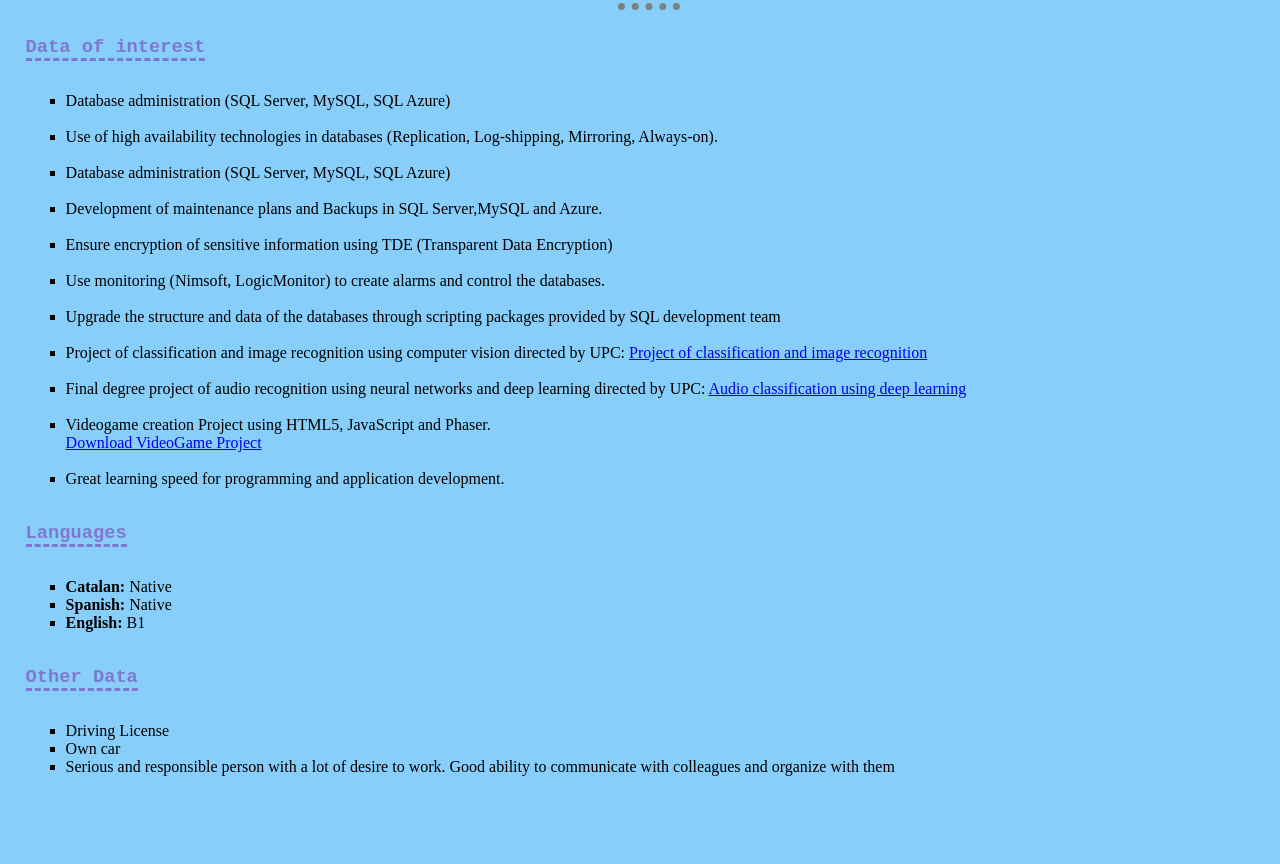
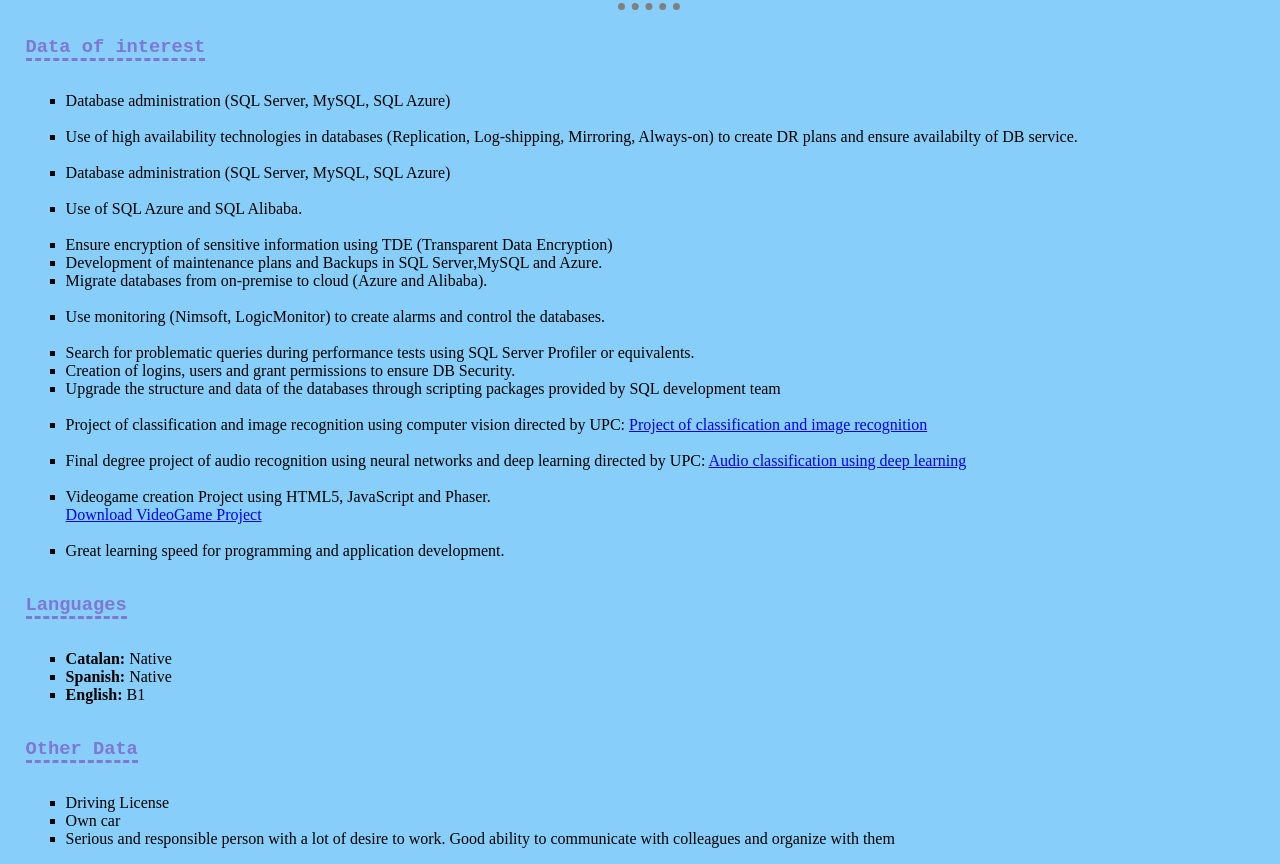
Before and after one commit to SergiBadia/cv, a plain HTML site: page index.html in a window 1280 px wide. Shown: the part 1057-1921 px from the top of the page. Before the commit the page ends 1849 px from the top, so only its background shows below. Drawn offline with Linux system fonts and the light colour scheme.

Commit message:
Curriculum updated

```diff
--- a/index.html
+++ b/index.html
@@ -125,7 +125,7 @@
     </li>
     <br>
     <li>
-      Use of high availability technologies in databases (Replication, Log-shipping, Mirroring, Always-on).
+      Use of high availability technologies in databases (Replication, Log-shipping, Mirroring, Always-on) to create DR plans and ensure availabilty of DB service.
     </li>
     <br>
     <li>
@@ -133,17 +133,29 @@
     </li>
     <br>
     <li>
-      Development of maintenance plans and Backups in SQL Server,MySQL and Azure.
+      Use of SQL Azure and SQL Alibaba.
     </li>
     <br>
     <li>
       Ensure encryption of sensitive information using TDE (Transparent Data Encryption)
+    </li>
+    <li>
+      Development of maintenance plans and Backups in SQL Server,MySQL and Azure.
+    </li>
+    <li>
+      Migrate databases from on-premise to cloud (Azure and Alibaba).
     </li>
     <br>
     <li>
       Use monitoring (Nimsoft, LogicMonitor) to create alarms and control the databases.
     </li>
     <br>
+    <li>
+      Search for problematic queries during performance tests using SQL Server Profiler or equivalents.
+    </li>
+    <li>
+      Creation of logins, users and grant permissions to ensure DB Security.
+    </li>
     <li>
       Upgrade the structure and data of the databases through scripting packages provided by SQL development team
     </li>
```
